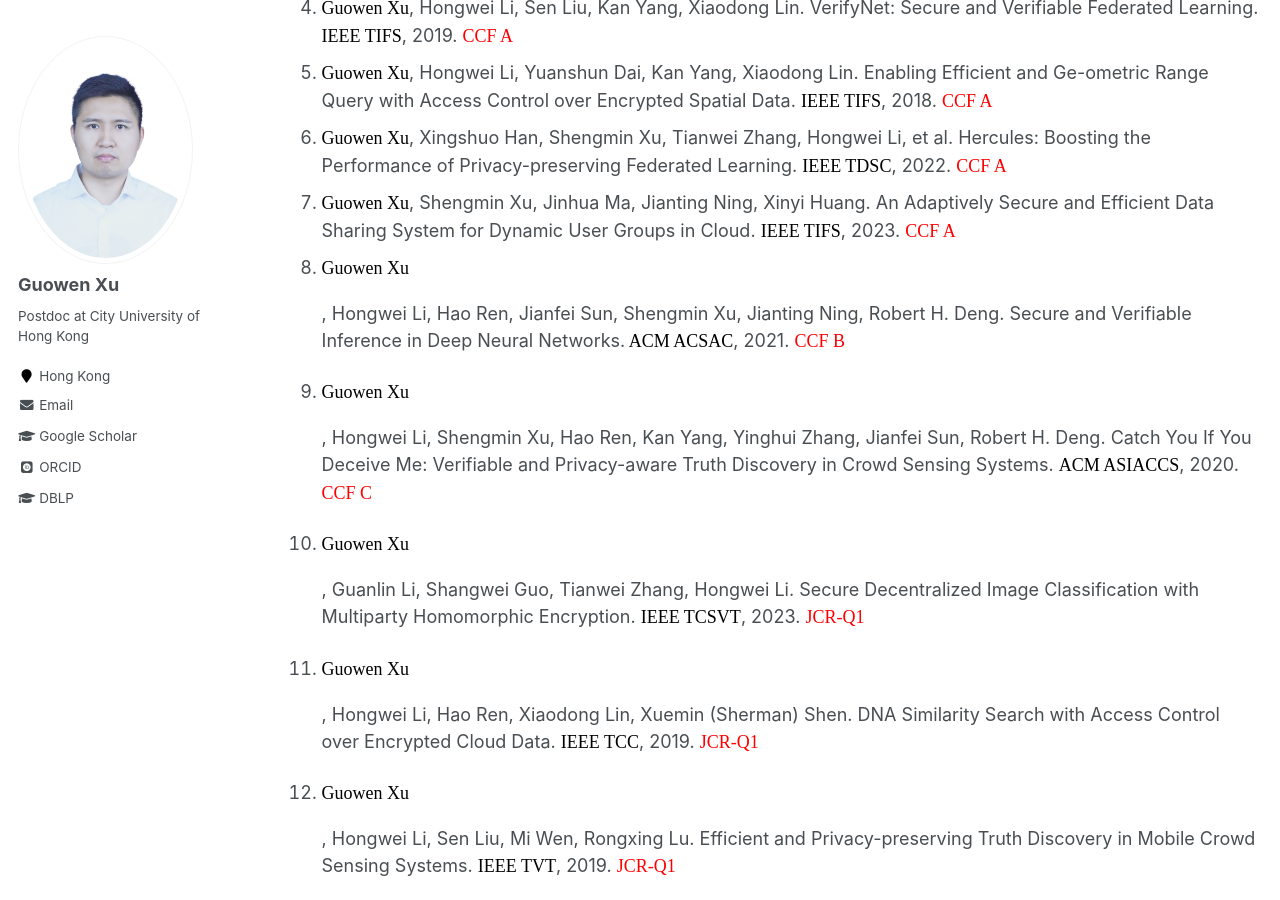
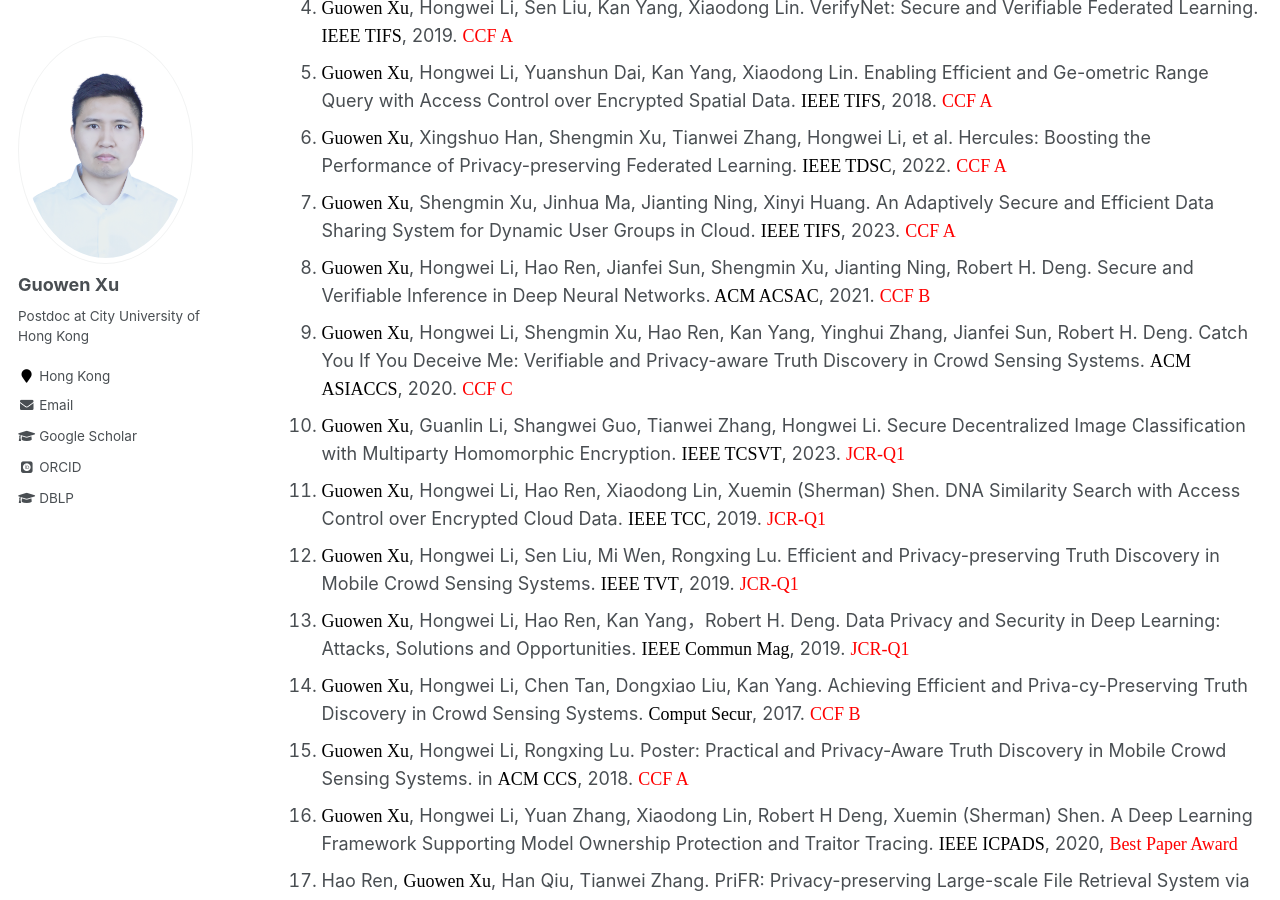
Before and after one commit to Guowen-xu/guowen-xu.github.io, a Jekyll site: the page built from _pages/publications.md, in a window 1280 px wide and 900 px high, scrolled down 518 px. Built offline with Jekyll 4.4.1, drawn with Linux system fonts in a browser that asks for light colours; some web fonts are replaced.

Commit message:
Update publications.md

```diff
--- a/_pages/publications.md
+++ b/_pages/publications.md
@@ -21,26 +21,26 @@ You can find my articles on my [Google Scholar](https://scholar.google.com.hk/ci
 5.  <div class="justify"><font face="Times New Roman" color=black size=4> Guowen Xu</font>, Hongwei Li, Yuanshun Dai, Kan Yang, Xiaodong Lin. Enabling Efficient and Ge-ometric Range Query with Access Control over Encrypted Spatial Data. <font face="Times New Roman" color=black size=4> IEEE TIFS</font>,  2018. <font face="Times New Roman" color=red size=4>  CCF A </font></div>
 6. <div class="justify"><font face="Times New Roman" color=black size=4> Guowen Xu</font>, Xingshuo Han, Shengmin Xu, Tianwei Zhang, Hongwei Li, et al. Hercules: Boosting the Performance of Privacy-preserving Federated Learning. <font face="Times New Roman" color=black size=4> IEEE TDSC</font>, 2022. <font face="Times New Roman" color=red size=4>  CCF A </font></div>
 7. <div class="justify"><font face="Times New Roman" color=black size=4> Guowen Xu</font>, Shengmin Xu, Jinhua Ma, Jianting Ning, Xinyi Huang. An Adaptively Secure and Efficient Data Sharing System for Dynamic User Groups in Cloud. <font face="Times New Roman" color=black size=4> IEEE TIFS</font>, 2023. <font face="Times New Roman" color=red size=4>  CCF A </font></div>
-8. <font face="Times New Roman" color=black size=4> Guowen Xu</font>, Hongwei Li, Hao Ren, Jianfei Sun, Shengmin Xu, Jianting Ning, Robert H. Deng. Secure and Verifiable Inference in Deep Neural Networks.<font face="Times New Roman" color=black size=4> ACM ACSAC</font>, 2021. <font face="Times New Roman" color=red size=4>  CCF B </font>
-9. <font face="Times New Roman" color=black size=4> Guowen Xu</font>, Hongwei Li, Shengmin Xu, Hao Ren, Kan Yang, Yinghui Zhang, Jianfei Sun, Robert H. Deng. Catch You If You Deceive Me: Verifiable and Privacy-aware Truth Discovery in Crowd Sensing Systems. <font face="Times New Roman" color=black size=4> ACM ASIACCS</font>, 2020. <font face="Times New Roman" color=red size=4>  CCF C </font>
-10. <font face="Times New Roman" color=black size=4> Guowen Xu</font>, Guanlin Li, Shangwei Guo, Tianwei Zhang, Hongwei Li. Secure Decentralized Image Classification with Multiparty Homomorphic Encryption. <font face="Times New Roman" color=black size=4> IEEE TCSVT</font>, 2023. <font face="Times New Roman" color=red size=4>  JCR-Q1 </font>
-11. <font face="Times New Roman" color=black size=4> Guowen Xu</font>, Hongwei Li, Hao Ren, Xiaodong Lin, Xuemin (Sherman) Shen. DNA Similarity Search with Access Control over Encrypted Cloud Data. <font face="Times New Roman" color=black size=4> IEEE TCC</font>, 2019. <font face="Times New Roman" color=red size=4>  JCR-Q1</font>
-12. <font face="Times New Roman" color=black size=4> Guowen Xu</font>, Hongwei Li, Sen Liu, Mi Wen, Rongxing Lu. Efficient and Privacy-preserving Truth Discovery in Mobile Crowd Sensing Systems. <font face="Times New Roman" color=black size=4> IEEE TVT</font>, 2019. <font face="Times New Roman" color=red size=4>  JCR-Q1 </font>
-13. <font face="Times New Roman" color=black size=4> Guowen Xu</font>, Hongwei Li, Hao Ren, Kan Yang，Robert H. Deng. Data Privacy and Security in Deep Learning: Attacks, Solutions and Opportunities. <font face="Times New Roman" color=black size=4> IEEE Commun Mag</font>, 2019. <font face="Times New Roman" color=red size=4>  JCR-Q1 </font>
-14. <font face="Times New Roman" color=black size=4> Guowen Xu</font>, Hongwei Li, Chen Tan, Dongxiao Liu, Kan Yang. Achieving Efficient and Priva-cy-Preserving Truth Discovery in Crowd Sensing Systems. <font face="Times New Roman" color=black size=4> Comput Secur</font>, 2017. <font face="Times New Roman" color=red size=4>  CCF B </font>
-15. <font face="Times New Roman" color=black size=4> Guowen Xu</font>, Hongwei Li, Rongxing Lu. Poster: Practical and Privacy-Aware Truth Discovery in Mobile Crowd Sensing Systems. in <font face="Times New Roman" color=black size=4> ACM CCS</font>, 2018. <font face="Times New Roman" color=red size=4>  CCF A </font>
-16. <font face="Times New Roman" color=black size=4> Guowen Xu</font>, Hongwei Li, Yuan Zhang, Xiaodong Lin, Robert H Deng, Xuemin (Sherman) Shen. A Deep Learning Framework Supporting Model Ownership Protection and Traitor Tracing. <font face="Times New Roman" color=black size=4> IEEE ICPADS</font>, 2020, <font face="Times New Roman" color=red size=4> Best Paper Award</font>
-17. Hao Ren, <font face="Times New Roman" color=black size=4> Guowen Xu</font>, Han Qiu, Tianwei Zhang. PriFR: Privacy-preserving Large-scale File Retrieval System via Blockchain for Encrypted Cloud Data. <font face="Times New Roman" color=black size=4> IEEE BigDataSecurity</font>, 2023. <font face="Times New Roman" color=red size=4> Best Paper Award</font>
-18. Guanlin Li, <font face="Times New Roman" color=black size=4> Guowen Xu *</font>, Han Qiu, Ruan He, Jiwei Li,  Tianwei Zhang. Improving Adversarial Robustness of 3D Point Cloud Classification Models.  <font face="Times New Roman" color=black size=4>ECCV</font>, 2022. <font face="Times New Roman" color=red size=4>  CCF B </font>
-19. Guanlin Li, <font face="Times New Roman" color=black size=4> Guowen Xu *</font>, Shangwei Guo, Han Qiu, Jiwei Li, Tianwei Zhang. Extracting Robust Models with Uncertain Examples. <font face="Times New Roman" color=black size=4> ICLR</font> 2023.
-20. Gelei Deng, <font face="Times New Roman" color=black size=4> Guowen Xu *</font>, Yuan Zhou, Tianwei Zhang, Yang Liu. On the (In)Security of Secure ROS2. <font face="Times New Roman" color=black size=4> ACM CCS</font>, 2022. <font face="Times New Roman" color=red size=4>  CCF A </font>
-21. Jianfei Sun, <font face="Times New Roman" color=black size=4> Guowen Xu *</font>, Xuehuan Yang, Tianwei Zhang, et al. Verifiable, Fair and Privacy-preserving Broadcast Authorization for Flexible Data Sharing in Clouds. <font face="Times New Roman" color=black size=4> IEEE TIFS</font>, 2022. <font face="Times New Roman" color=red size=4>  CCF A </font>
-22. Jianfei Sun, <font face="Times New Roman" color=black size=4> Guowen Xu *</font>, Tianwei Zhang, Mamoun Alazab, Robert H. Deng. A Practical Fog-based Privacy-preserving Online Car-hailing Service System. <font face="Times New Roman" color=black size=4> TIFS</font>, 2022. <font face="Times New Roman" color=red size=4>  CCF A </font>
-23. Jianfei Sun, <font face="Times New Roman" color=black size=4> Guowen Xu *</font>, Xuehuan Yang, Tianwei Zhang, Mamoun Alazab, Robert H. Deng. Privacy-aware and Security-enhanced Efficient Matchmaking Encryption.<font face="Times New Roman" color=black size=4> IEEE TIFS</font>, 2023. <font face="Times New Roman" color=red size=4>  CCF A </font>
-24. Jianfei Sun,  <font face="Times New Roman" color=black size=4> Guowen Xu *</font>, Tianwei Zhang, et al. Secure Data Sharing with Flexible Cross-domain Authorization in Autonomous Vehicle Systems. <font face="Times New Roman" color=black size=4> IEEE TITS</font>, 2021. <font face="Times New Roman" color=red size=4>  JCR-Q1 </font>
-25. Jianfei Sun,  <font face="Times New Roman" color=black size=4> Guowen Xu *</font>, Tianwei Zhang, et al. Share your data carefree: An efficient, scalable and privacy-preserving data sharing service in cloud computing. <font face="Times New Roman" color=black size=4> IEEE TCC</font>. 2021. <font face="Times New Roman" color=red size=4>  JCR-Q1 </font>
-26. Xingshuo Han, <font face="Times New Roman" color=black size=4> Guowen Xu</font>, Yuan Zhou, Xuehuan Yang, Jiwei Li, Tianwei Zhang. Physical Backdoor Attacks to Lane Detection Systems in Autonomous Driving.  <font face="Times New Roman" color=black size=4>ACM MM</font>, 2022. <font face="Times New Roman" color=red size=4>  CCF A </font>
-27. Wenbo Jiang, Hongwei Li, <font face="Times New Roman" color=black size=4> Guowen Xu </font>, Tianwei Zhang, Rongxing Lu. A Comprehensive Defense Framework against Model Extraction Attacks. <font face="Times New Roman" color=black size=4> IEEE TDSC</font>, 2023. <font face="Times New Roman" color=red size=4>  CCF A </font>
+8. <div class="justify"><font face="Times New Roman" color=black size=4> Guowen Xu</font>, Hongwei Li, Hao Ren, Jianfei Sun, Shengmin Xu, Jianting Ning, Robert H. Deng. Secure and Verifiable Inference in Deep Neural Networks.<font face="Times New Roman" color=black size=4> ACM ACSAC</font>, 2021. <font face="Times New Roman" color=red size=4>  CCF B </font></div>
+9. <div class="justify"><font face="Times New Roman" color=black size=4> Guowen Xu</font>, Hongwei Li, Shengmin Xu, Hao Ren, Kan Yang, Yinghui Zhang, Jianfei Sun, Robert H. Deng. Catch You If You Deceive Me: Verifiable and Privacy-aware Truth Discovery in Crowd Sensing Systems. <font face="Times New Roman" color=black size=4> ACM ASIACCS</font>, 2020. <font face="Times New Roman" color=red size=4>  CCF C </font></div>
+10. <div class="justify"><font face="Times New Roman" color=black size=4> Guowen Xu</font>, Guanlin Li, Shangwei Guo, Tianwei Zhang, Hongwei Li. Secure Decentralized Image Classification with Multiparty Homomorphic Encryption. <font face="Times New Roman" color=black size=4> IEEE TCSVT</font>, 2023. <font face="Times New Roman" color=red size=4>  JCR-Q1 </font></div>
+11. <div class="justify"><font face="Times New Roman" color=black size=4> Guowen Xu</font>, Hongwei Li, Hao Ren, Xiaodong Lin, Xuemin (Sherman) Shen. DNA Similarity Search with Access Control over Encrypted Cloud Data. <font face="Times New Roman" color=black size=4> IEEE TCC</font>, 2019. <font face="Times New Roman" color=red size=4>  JCR-Q1</font></div>
+12. <div class="justify"><font face="Times New Roman" color=black size=4> Guowen Xu</font>, Hongwei Li, Sen Liu, Mi Wen, Rongxing Lu. Efficient and Privacy-preserving Truth Discovery in Mobile Crowd Sensing Systems. <font face="Times New Roman" color=black size=4> IEEE TVT</font>, 2019. <font face="Times New Roman" color=red size=4>  JCR-Q1 </font></div>
+13. <div class="justify"><font face="Times New Roman" color=black size=4> Guowen Xu</font>, Hongwei Li, Hao Ren, Kan Yang，Robert H. Deng. Data Privacy and Security in Deep Learning: Attacks, Solutions and Opportunities. <font face="Times New Roman" color=black size=4> IEEE Commun Mag</font>, 2019. <font face="Times New Roman" color=red size=4>  JCR-Q1 </font></div>
+14. <div class="justify"><font face="Times New Roman" color=black size=4> Guowen Xu</font>, Hongwei Li, Chen Tan, Dongxiao Liu, Kan Yang. Achieving Efficient and Priva-cy-Preserving Truth Discovery in Crowd Sensing Systems. <font face="Times New Roman" color=black size=4> Comput Secur</font>, 2017. <font face="Times New Roman" color=red size=4>  CCF B </font></div>
+15. <div class="justify"><font face="Times New Roman" color=black size=4> Guowen Xu</font>, Hongwei Li, Rongxing Lu. Poster: Practical and Privacy-Aware Truth Discovery in Mobile Crowd Sensing Systems. in <font face="Times New Roman" color=black size=4> ACM CCS</font>, 2018. <font face="Times New Roman" color=red size=4>  CCF A </font></div>
+16. <div class="justify"><font face="Times New Roman" color=black size=4> Guowen Xu</font>, Hongwei Li, Yuan Zhang, Xiaodong Lin, Robert H Deng, Xuemin (Sherman) Shen. A Deep Learning Framework Supporting Model Ownership Protection and Traitor Tracing. <font face="Times New Roman" color=black size=4> IEEE ICPADS</font>, 2020, <font face="Times New Roman" color=red size=4> Best Paper Award</font></div>
+17. <div class="justify">Hao Ren, <font face="Times New Roman" color=black size=4> Guowen Xu</font>, Han Qiu, Tianwei Zhang. PriFR: Privacy-preserving Large-scale File Retrieval System via Blockchain for Encrypted Cloud Data. <font face="Times New Roman" color=black size=4> IEEE BigDataSecurity</font>, 2023. <font face="Times New Roman" color=red size=4> Best Paper Award</font></div>
+18. <div class="justify">Guanlin Li, <font face="Times New Roman" color=black size=4> Guowen Xu *</font>, Han Qiu, Ruan He, Jiwei Li,  Tianwei Zhang. Improving Adversarial Robustness of 3D Point Cloud Classification Models.  <font face="Times New Roman" color=black size=4>ECCV</font>, 2022. <font face="Times New Roman" color=red size=4>  CCF B </font></div>
+19. <div class="justify">Guanlin Li, <font face="Times New Roman" color=black size=4> Guowen Xu *</font>, Shangwei Guo, Han Qiu, Jiwei Li, Tianwei Zhang. Extracting Robust Models with Uncertain Examples. <font face="Times New Roman" color=black size=4> ICLR</font> 2023.</div>
+20. <div class="justify">Gelei Deng, <font face="Times New Roman" color=black size=4> Guowen Xu *</font>, Yuan Zhou, Tianwei Zhang, Yang Liu. On the (In)Security of Secure ROS2. <font face="Times New Roman" color=black size=4> ACM CCS</font>, 2022. <font face="Times New Roman" color=red size=4>  CCF A </font></div>
+21. <div class="justify">Jianfei Sun, <font face="Times New Roman" color=black size=4> Guowen Xu *</font>, Xuehuan Yang, Tianwei Zhang, et al. Verifiable, Fair and Privacy-preserving Broadcast Authorization for Flexible Data Sharing in Clouds. <font face="Times New Roman" color=black size=4> IEEE TIFS</font>, 2022. <font face="Times New Roman" color=red size=4>  CCF A </font></div>
+22. <div class="justify">Jianfei Sun, <font face="Times New Roman" color=black size=4> Guowen Xu *</font>, Tianwei Zhang, Mamoun Alazab, Robert H. Deng. A Practical Fog-based Privacy-preserving Online Car-hailing Service System. <font face="Times New Roman" color=black size=4> TIFS</font>, 2022. <font face="Times New Roman" color=red size=4>  CCF A </font></div>
+23. <div class="justify">Jianfei Sun, <font face="Times New Roman" color=black size=4> Guowen Xu *</font>, Xuehuan Yang, Tianwei Zhang, Mamoun Alazab, Robert H. Deng. Privacy-aware and Security-enhanced Efficient Matchmaking Encryption.<font face="Times New Roman" color=black size=4> IEEE TIFS</font>, 2023. <font face="Times New Roman" color=red size=4>  CCF A </font></div>
+24. <div class="justify">Jianfei Sun,  <font face="Times New Roman" color=black size=4> Guowen Xu *</font>, Tianwei Zhang, et al. Secure Data Sharing with Flexible Cross-domain Authorization in Autonomous Vehicle Systems. <font face="Times New Roman" color=black size=4> IEEE TITS</font>, 2021. <font face="Times New Roman" color=red size=4>  JCR-Q1 </font></div>
+25. <div class="justify">Jianfei Sun,  <font face="Times New Roman" color=black size=4> Guowen Xu *</font>, Tianwei Zhang, et al. Share your data carefree: An efficient, scalable and privacy-preserving data sharing service in cloud computing. <font face="Times New Roman" color=black size=4> IEEE TCC</font>. 2021. <font face="Times New Roman" color=red size=4>  JCR-Q1 </font></div>
+26. <div class="justify">Xingshuo Han, <font face="Times New Roman" color=black size=4> Guowen Xu</font>, Yuan Zhou, Xuehuan Yang, Jiwei Li, Tianwei Zhang. Physical Backdoor Attacks to Lane Detection Systems in Autonomous Driving.  <font face="Times New Roman" color=black size=4>ACM MM</font>, 2022. <font face="Times New Roman" color=red size=4>  CCF A </font></div>
+27. <div class="justify">Wenbo Jiang, Hongwei Li, <font face="Times New Roman" color=black size=4> Guowen Xu </font>, Tianwei Zhang, Rongxing Lu. A Comprehensive Defense Framework against Model Extraction Attacks. <font face="Times New Roman" color=black size=4> IEEE TDSC</font>, 2023. <font face="Times New Roman" color=red size=4>  CCF A </font></div>
 28. Wenbo Jiang, Hongwei Li, **<font face="Times New Roman" color=black size=4> Guowen Xu </font>**, Tianwei Zhang. Color Backdoor: A Robust Poisoning Attack in Color Space. ***<font face="Times New Roman" color=black size=4> CVPR</font>**)*, 2023. <font face="Times New Roman" color=red size=4>  CCF A </font>
 29. Xiaoyuan Liu, Hongwei Li, **<font face="Times New Roman" color=black size=4> Guowen Xu</font>**, Zongqi Chen, Xiaoming Huang, and Rongxing Lu. Privacy-Enhanced Federated Learning against Poisoning Adversaries. ***<font face="Times New Roman" color=black size=4> IEEE TIFS</font>**)*, 2021. <font face="Times New Roman" color=red size=4>  CCF A </font>
 30. Kangjie Chen, Xiaoxuan Lou, **<font face="Times New Roman" color=black size=4> Guowen Xu </font>**, Jiwei Li, Tianwei Zhang. Clean-image Backdoor: Attacking Multi-label Models with Poisoned Labels Only. ***<font face="Times New Roman" color=black size=4> ICLR</font>***, <font face="Times New Roman" color=red size=4> Notable-top-5%</font>, 2023.
```
